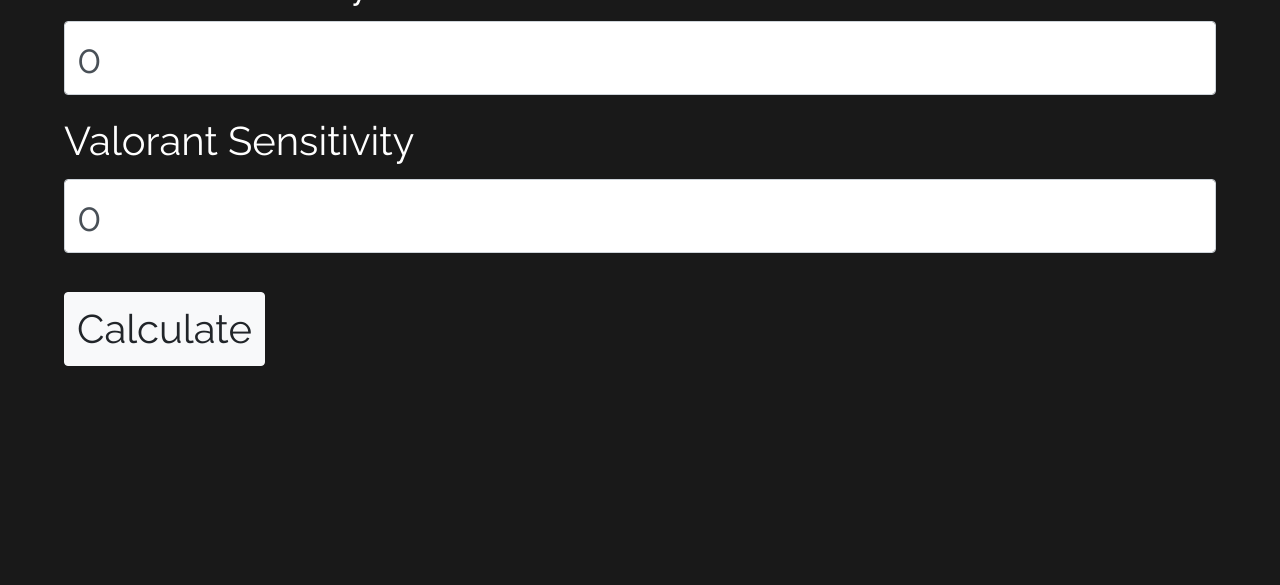
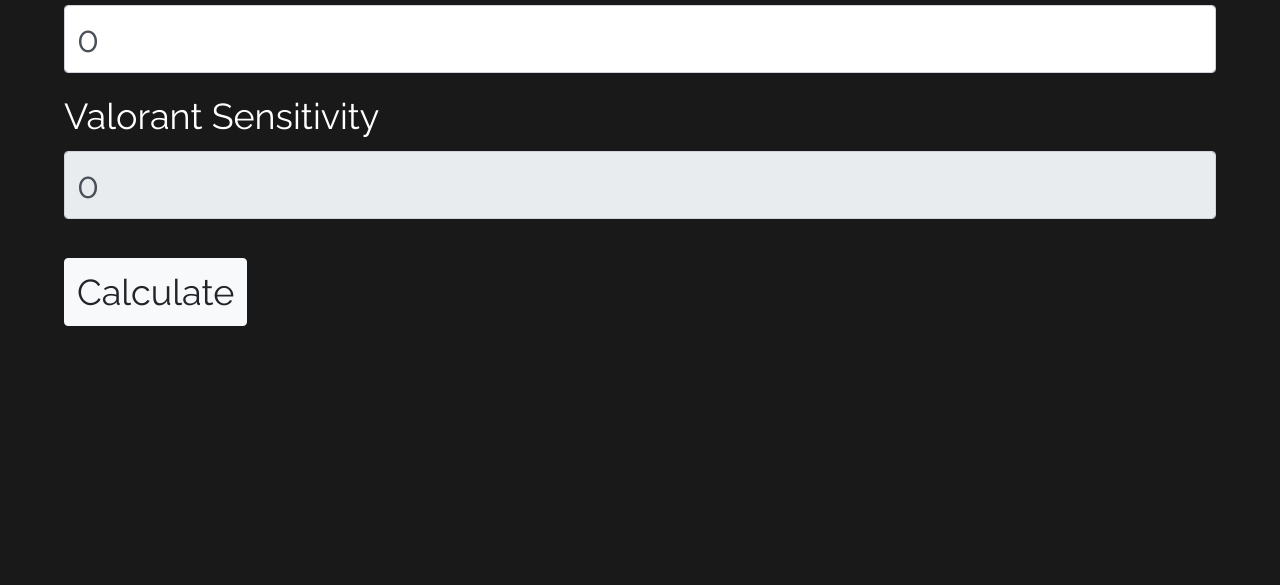
Before and after one commit to m3nno-b/CsgoToValorantConverter, a plain HTML site: page index.html in a window 1280 px wide. Shown: the part 215-800 px from the top of the page. Drawn offline with nearby package versions, Linux system fonts and the light colour scheme.

Commit message:
Added Icon and Disabled an Input Field

```diff
--- a/index.html
+++ b/index.html
@@ -4,7 +4,7 @@
     <title>CSGO to Valorant Sensitivity Converter</title>
 
     <link rel="stylesheet" href="https://stackpath.bootstrapcdn.com/bootstrap/4.5.0/css/bootstrap.min.css" integrity="sha384-9aIt2nRpC12Uk9gS9baDl411NQApFmC26EwAOH8WgZl5MYYxFfc+NcPb1dKGj7Sk" crossorigin="anonymous">
-
+    <link rel="icon" type="image/png" href="official_icon.png">
     <style>
 
         @import url('https://fonts.googleapis.com/css2?family=Raleway:ital,wght@0,100;0,200;0,300;0,400;0,500;0,600;0,700;0,800;0,900;1,100;1,200;1,300;1,400;1,500;1,600;1,700;1,800;1,900&display=swap');
@@ -14,7 +14,7 @@
             background-color: rgb(25, 25, 25);
             color: white;
             font-family: 'Raleway', sans-serif;
-            font-size: 2.5em;
+            font-size: 2.25em;
         }
 
         .header {
@@ -51,8 +51,8 @@
 </div>
 
 <div class="form-group">
-    <label form="exampleInputEmail1">Valorant Sensitivity</label>
-    <input type="number" id="valorant_sens_output" class="form-control" value="0">
+    <label for="exampleInputEmail1">Valorant Sensitivity</label>
+    <input type="number" id="valorant_sens_output" class="form-control" value="0" disabled>
 </div>
 
 <button onclick="calculate()" class="btn btn-light">Calculate</button>
```
